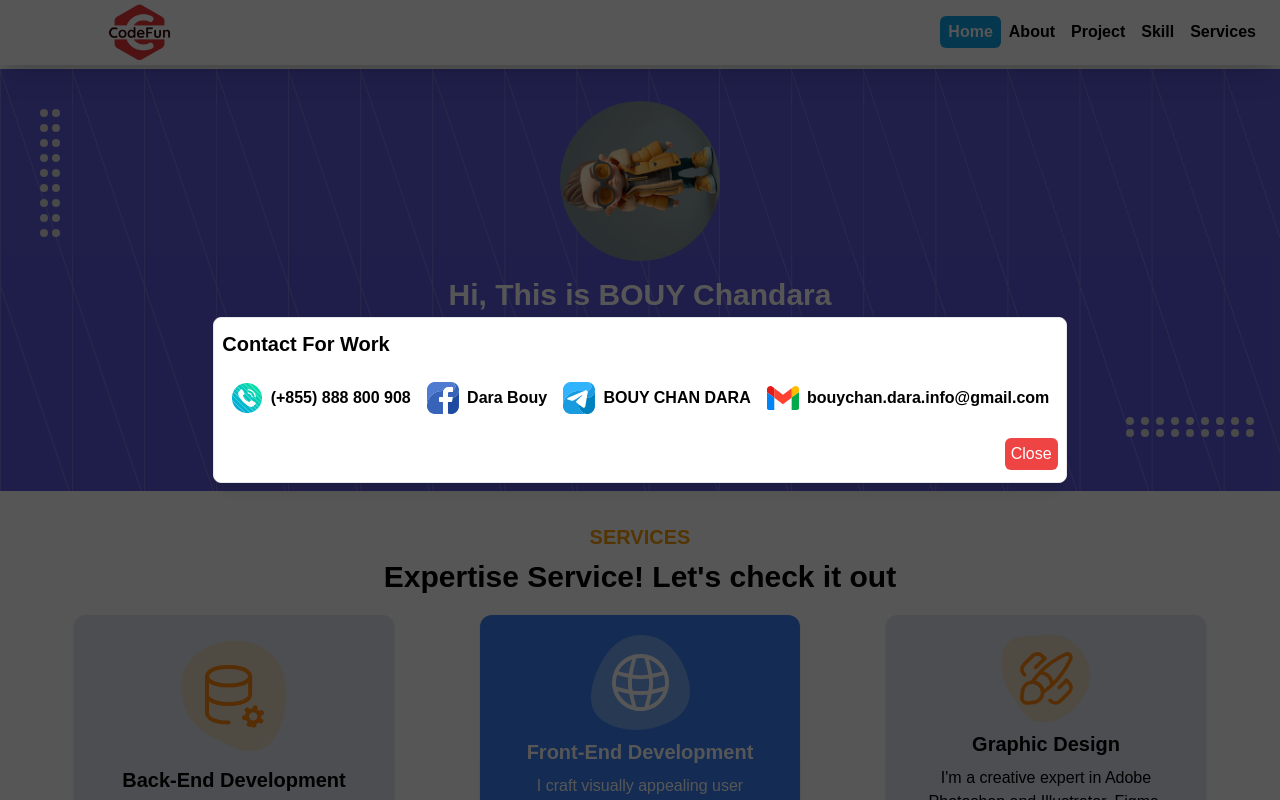
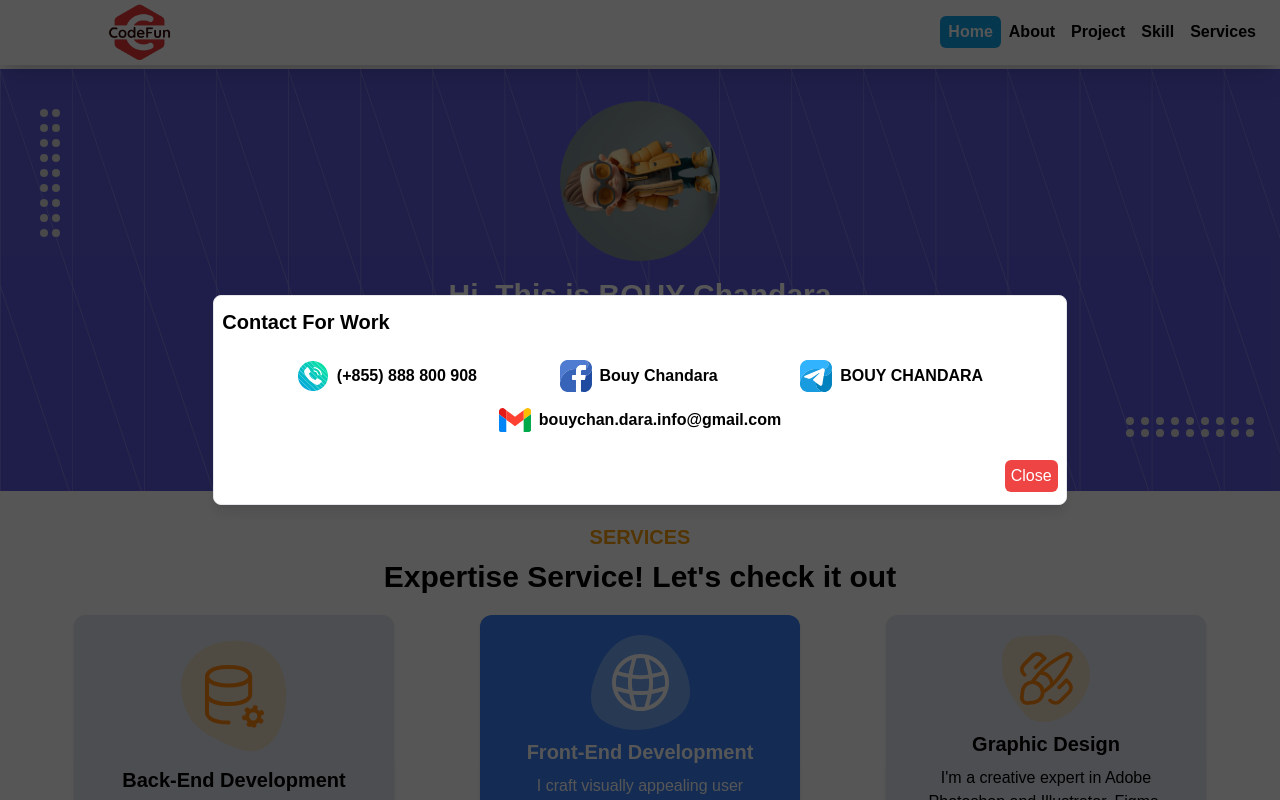
Before and after one commit to Dara-Coder/Portfolio, a Vue app: page / in a window 1280 px wide. Both pictures are taken after a click on the button "Work". Built offline with nearby package versions, Linux system fonts and the light colour scheme.

Commit message:
updated ui

```diff
--- a/src/views/About.vue
+++ b/src/views/About.vue
@@ -33,7 +33,7 @@ const open = ref(false)
             <a href="https://github.com/dara-coder" target="_blank">
               <IconGithub></IconGithub>
             </a>
-            <a href="https://www.facebook.com/dara.bouy.94" target="_blank">
+            <a href="https://www.facebook.com/dara.bouy.99" target="_blank">
               <Facebook></Facebook>
             </a>
             <a href="https://t.me/BOUY_DARA" target="_blank">
--- a/src/views/Home.vue
+++ b/src/views/Home.vue
@@ -75,7 +75,7 @@ setInterval(() => {
                 class="flex items-center gap-2 cursor-pointer"
               >
                 <Facebook></Facebook>
-                <p class="font-semibold text-md">Dara Bouy</p>
+                <p class="font-semibold text-md">Bouy Chandara</p>
               </a>
               <a
                 href="https://t.me/BOUY_DARA"
@@ -83,7 +83,7 @@ setInterval(() => {
                 class="flex items-center gap-2 cursor-pointer"
               >
                 <Telegram></Telegram>
-                <p class="font-semibold text-md uppercase">bouy chan dara</p>
+                <p class="font-semibold text-md uppercase">Bouy Chandara</p>
               </a>
               <a
                 href="https://mail.google.com/mail/?view=cm&fs=1&tf=1&to:bouychan.dara.info@gmail.com"
```
